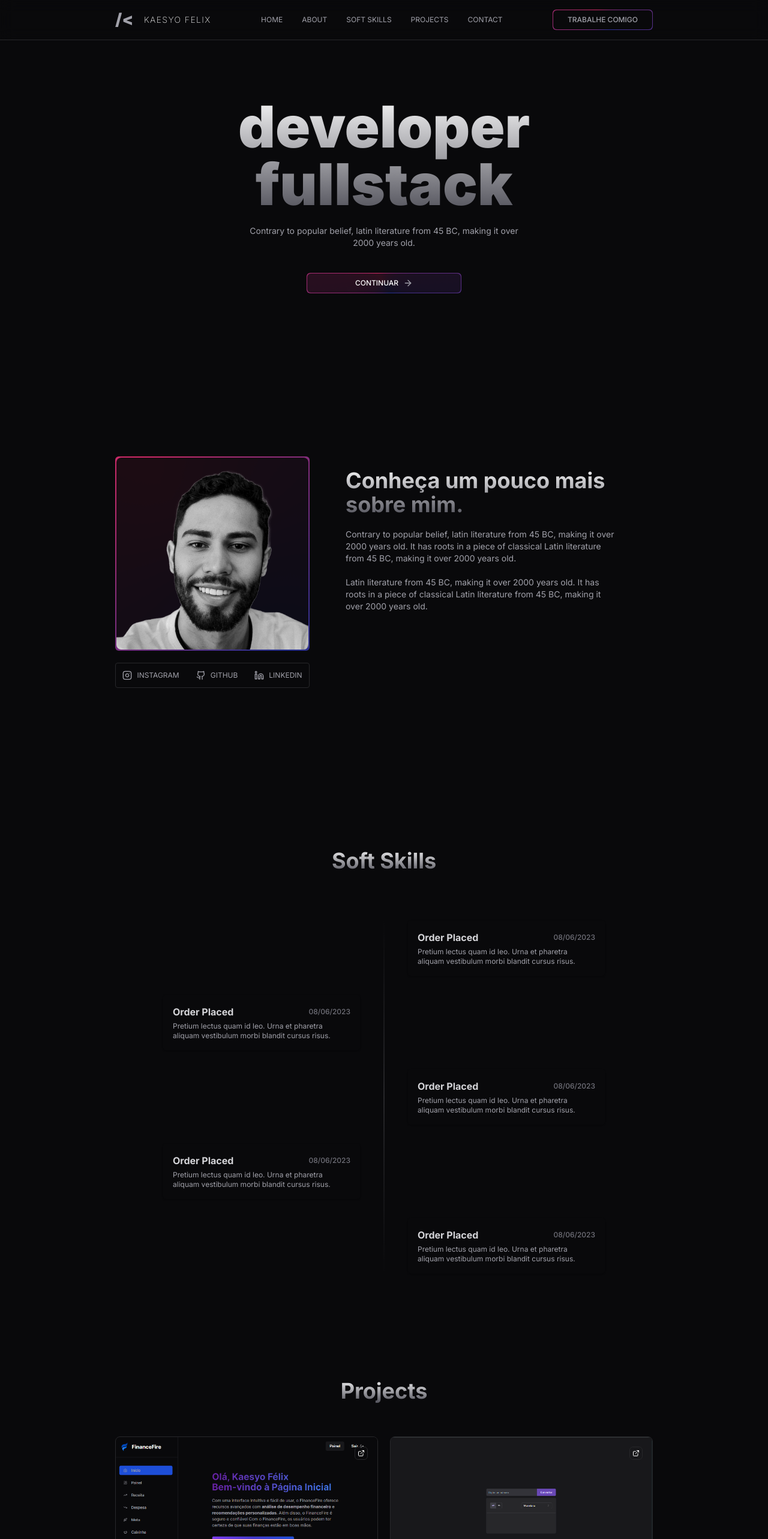
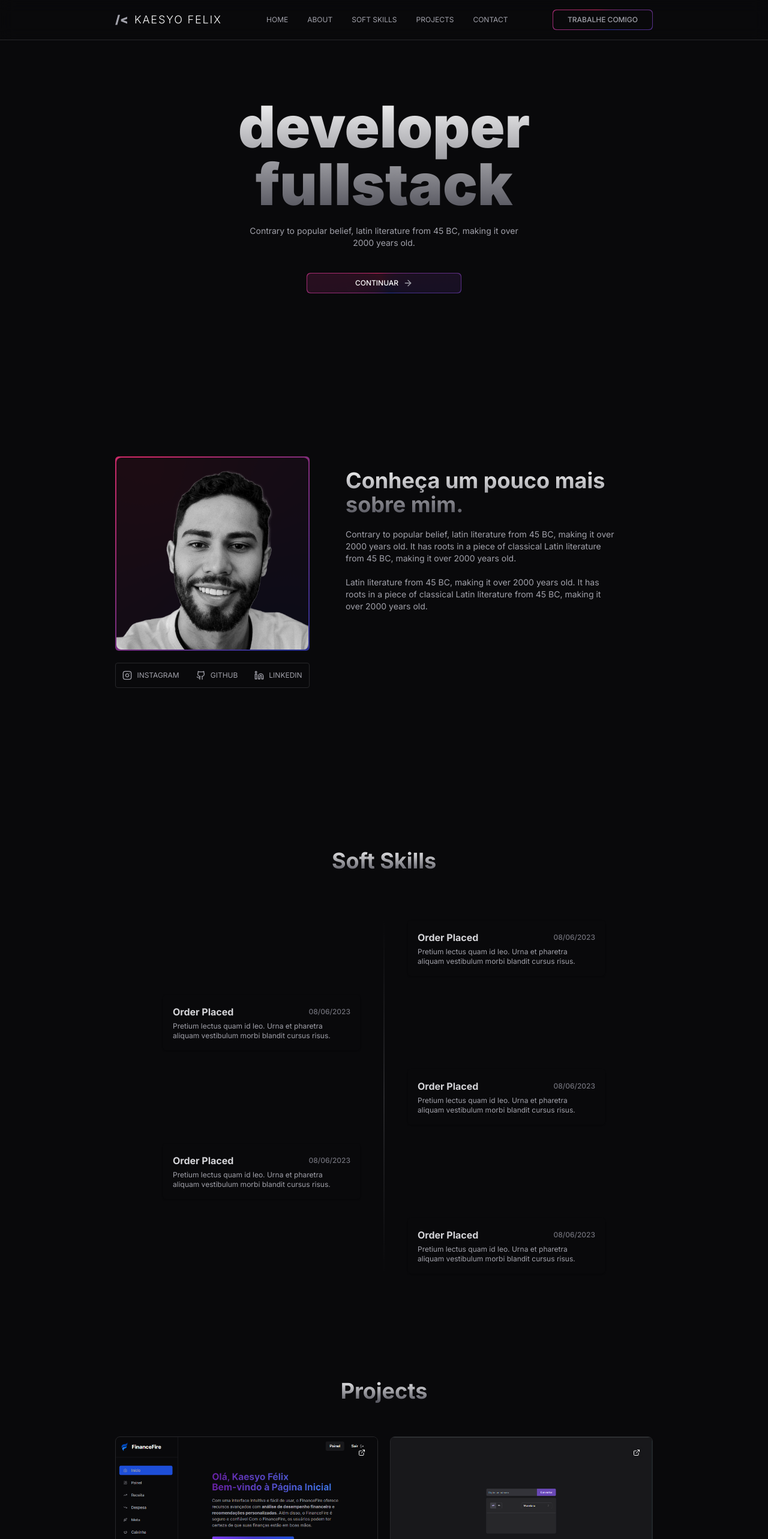
Before and after one commit to KARAUJO1003/portifolio.web.1.4.0, a Next.js app in the folder portifolio/: page / in a window 1280 px wide. Shown: the top 2566 px of the page at 60% size. Built offline with nearby package versions, Linux system fonts and the light colour scheme.

Commit message:
atualizando logo

```diff
--- a/portifolio/src/app/_components/global/cards/card-project.tsx
+++ b/portifolio/src/app/_components/global/cards/card-project.tsx
@@ -47,7 +47,7 @@
         <Card.Body className="bg-gradient-to-tl to-zinc-800 via-zinc-850 from-black relative overflow-hidden">
           <Link
             href={urlDetails}
-            className="absolute top-4 right-4 z-40 p-1 rounded-md backdrop-blur-md border"
+            className="absolute top-4 right-4 z-40 p-1 rounded-md backdrop-blur-md"
           >
             <ExternalLink className="size-3" />
           </Link>
--- a/portifolio/src/app/_components/global/header.tsx
+++ b/portifolio/src/app/_components/global/header.tsx
@@ -16,7 +16,7 @@
           className,
         )}
       >
-        <Logo className="size-7" />
+        <Logo className="size-5" />
         <NavMenu />
         <ButtonBorderGradient>
           <Link href={'/#contacts-section'}>trabalhe comigo</Link>
--- a/portifolio/src/assets/logo.tsx
+++ b/portifolio/src/assets/logo.tsx
@@ -5,7 +5,7 @@
 
 export const Logo = ({ className }: ComponentPropsDefault) => {
   return (
-    <Link href="/" className="flex items-center gap-5">
+    <Link href="/" className="flex items-center gap-3">
       <svg
         width="37"
         height="32"
@@ -20,7 +20,7 @@
           className="fill-muted-foreground"
         />
       </svg>
-      <span className="uppercase text-sm font-extralight tracking-widest ">
+      <span className="uppercase text-lg font-light tracking-widest ">
         kaesyo felix
       </span>
     </Link>
```
